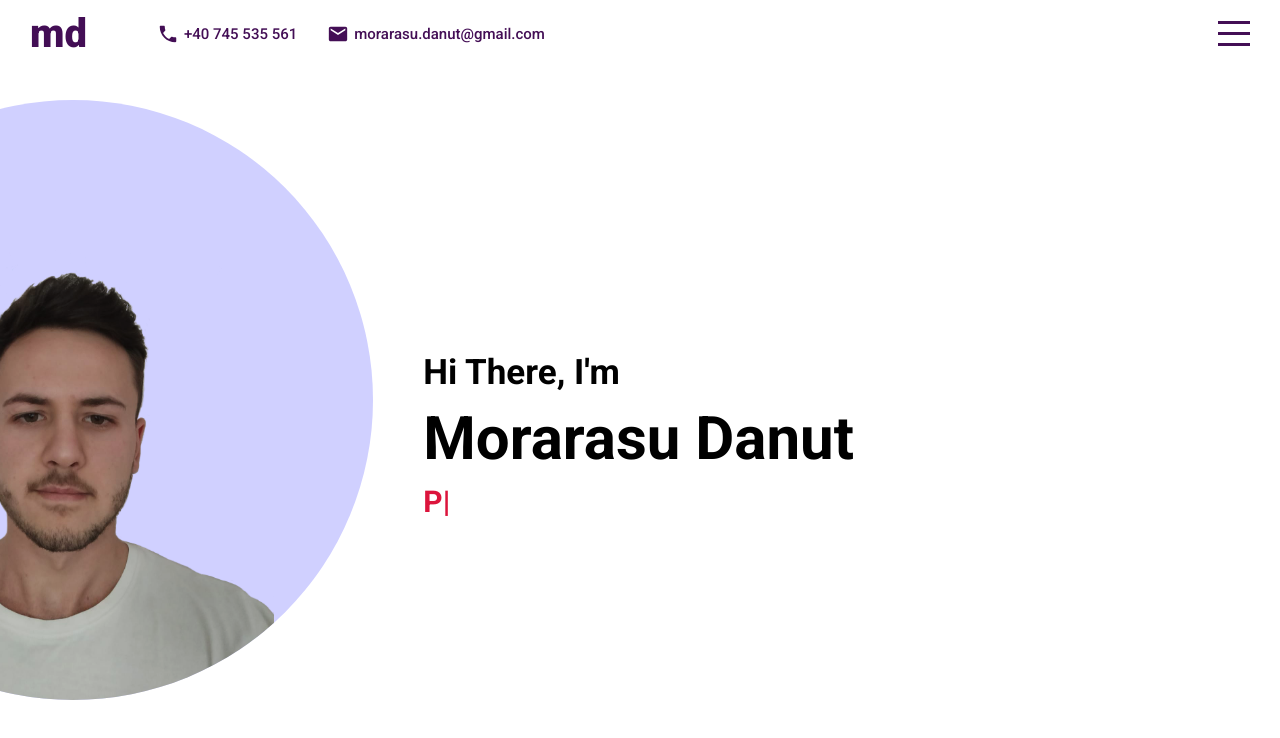
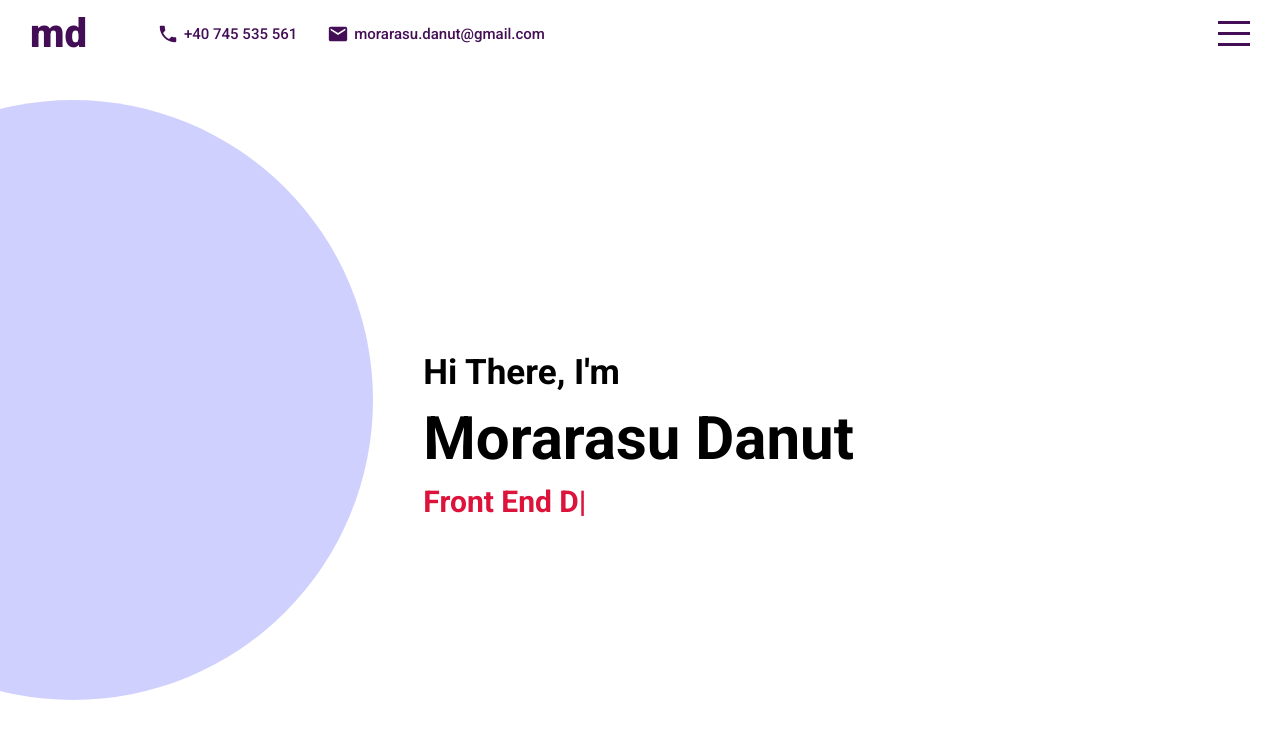
Before and after one commit to danutdotrar/PortfolioWebsite, a React (Create React App) app: page / in a window 1280 px wide. Shown: the top 738 px of the page. Built offline with nearby package versions, Linux system fonts and the light colour scheme.

Commit message:
Modify some images

```diff
--- a/src/components/intro/Intro.jsx
+++ b/src/components/intro/Intro.jsx
@@ -7,7 +7,7 @@ export default function Intro() {
     const textRef = useRef();
 
     useEffect(() => {
-        init(textRef.current, { showCursor: true, backDelay: 1500, typeSpeed: 70, backSpeed: 45, strings: [' Professionally and personally.'],
+        init(textRef.current, { showCursor: true, backDelay: 1500, typeSpeed: 70, backSpeed: 45, strings: ['Front End Developer'],
      });
     },[]);
 
@@ -16,7 +16,6 @@ export default function Intro() {
         <div className="intro" id="intro">
            <div className="left">
                <div className="imgContainer">
-                   <img src="assets/selfie2.png" alt="" />
                </div>
            </div>
            <div className="right">
--- a/src/components/intro/intro.scss
+++ b/src/components/intro/intro.scss
@@ -23,7 +23,7 @@
             background-color: rgb(208, 208, 255);
             border-radius: 50%;
             display: flex;
-            align-items: flex-end;
+            align-items: center;
             justify-content: center;
             //margin-left: -100px;
             float: right;
```
